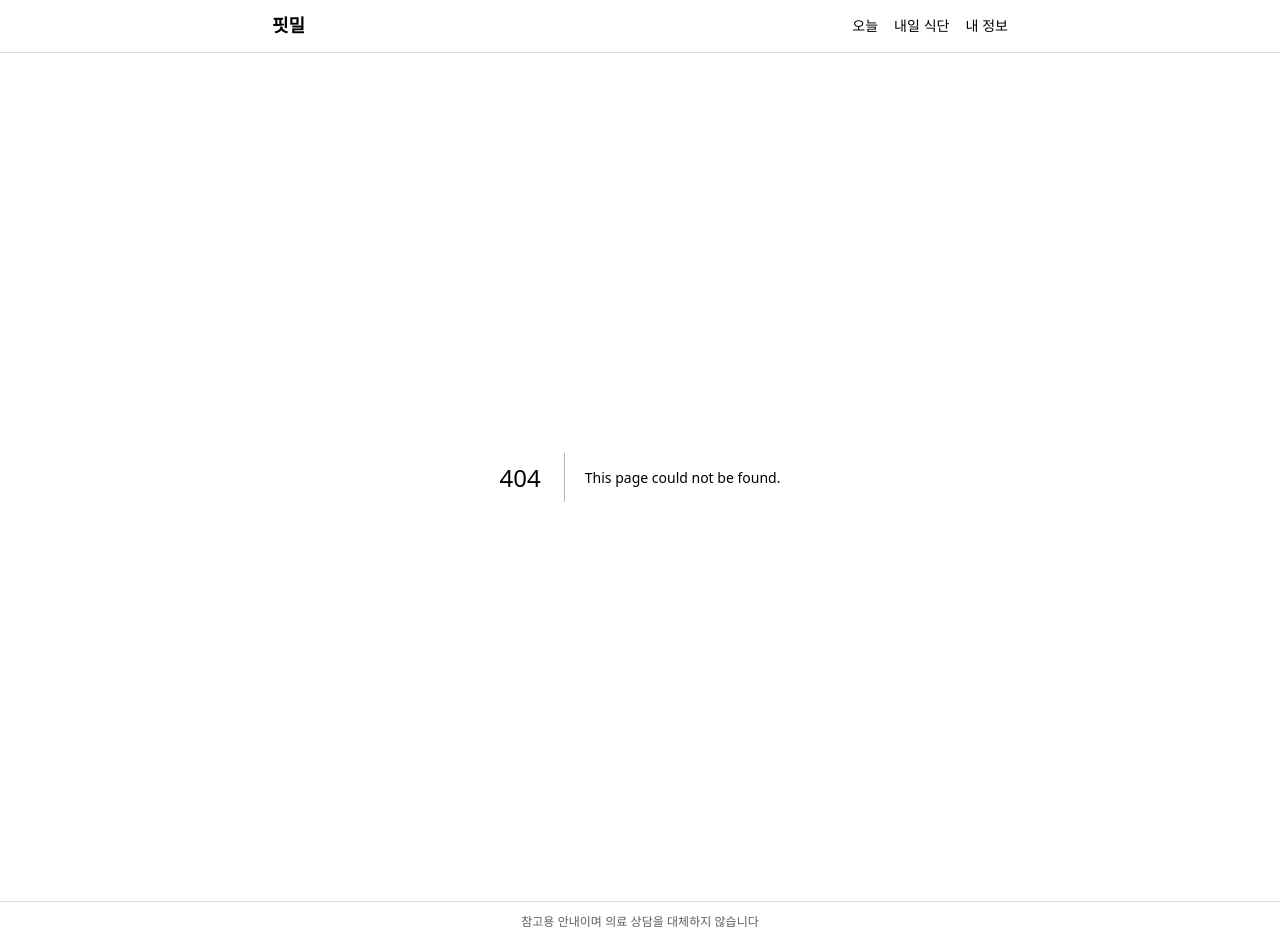
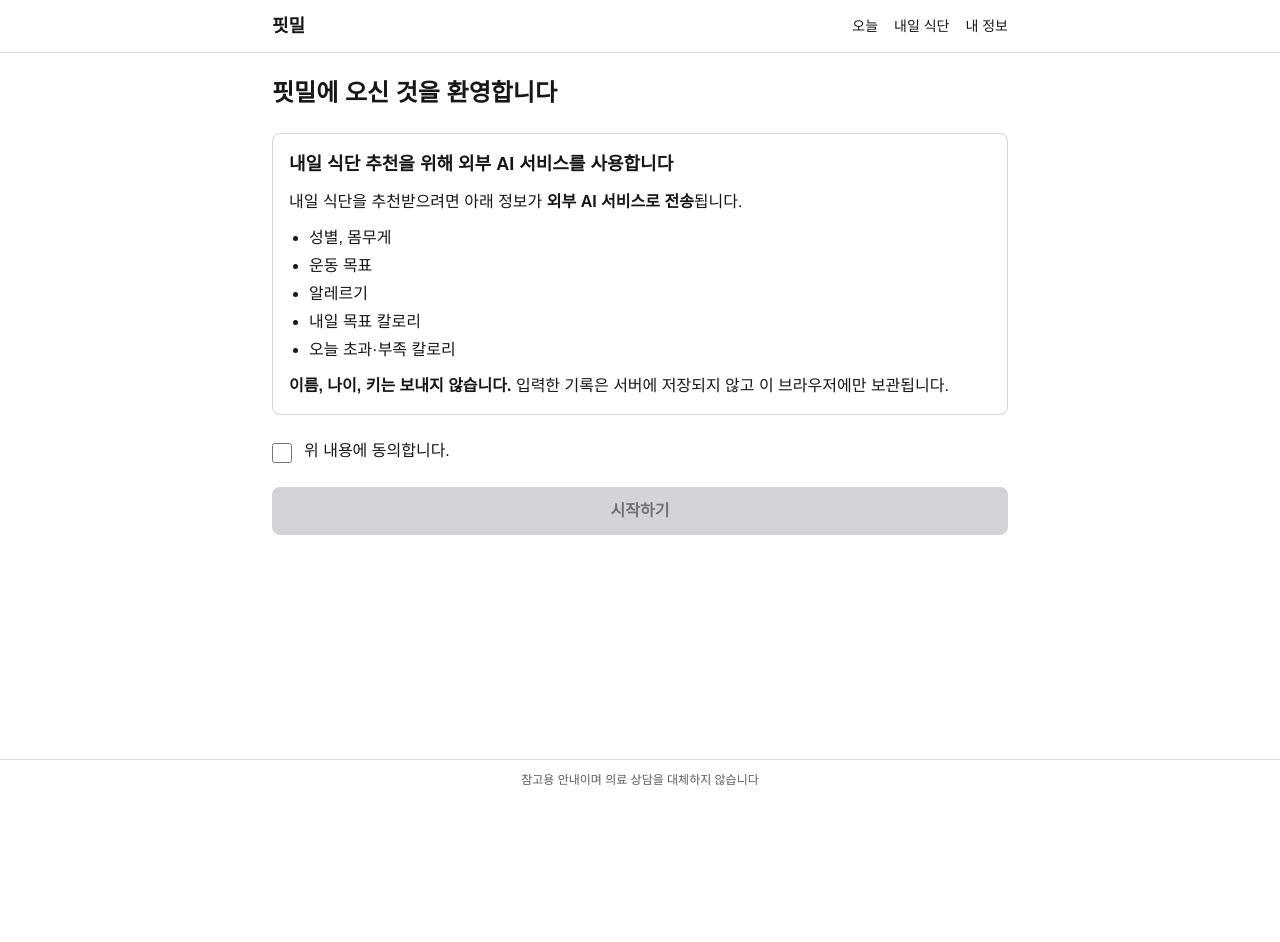
Before and after one commit to ush030801-coder/fitmeal, a Next.js app: page /consent in a window 1280 px wide. Before the commit this address had no page. After the commit the page ends 800 px from the top, so only its background shows below. Built offline with nearby package versions, Linux system fonts and the light colour scheme.

Commit message:
AI 전송 고지·동의 화면과 동의 없을 때 자동 이동 추가 (PLAN 7번)
Co-Authored-By: Claude Sonnet 5.5 <noreply@anthropic.com>

```diff
--- /dev/null
+++ b/app/consent/page.tsx
@@ -0,0 +1,13 @@
+// Design Ref: §5.3 화면 목록 — 동의(/consent): AI 전송 고지, 동의해야 다음으로 이동
+import ConsentForm from "@/components/ConsentForm";
+
+export const metadata = { title: "시작하기 | 핏밀(FitMeal)" };
+
+export default function ConsentPage() {
+  return (
+    <div className="space-y-6">
+      <h1 className="text-2xl font-bold">핏밀에 오신 것을 환영합니다</h1>
+      <ConsentForm />
+    </div>
+  );
+}
--- a/app/layout.tsx
+++ b/app/layout.tsx
@@ -1,6 +1,7 @@
 import type { Metadata } from "next";
 import { Geist, Geist_Mono } from "next/font/google";
 import "./globals.css";
+import ConsentGuard from "@/components/ConsentGuard";
 import DisclaimerFooter from "@/components/DisclaimerFooter";
 import SiteHeader from "@/components/SiteHeader";
 
@@ -28,6 +29,7 @@ export default function RootLayout({ children }: LayoutProps<"/">) {
       className={`${geistSans.variable} ${geistMono.variable} h-full antialiased`}
     >
       <body className="min-h-full flex flex-col">
+        <ConsentGuard />
         <SiteHeader />
         <main className="mx-auto w-full max-w-3xl flex-1 px-4 py-6">
           {children}
--- /dev/null
+++ b/components/ConsentForm.tsx
@@ -0,0 +1,73 @@
+"use client";
+
+// Design Ref: §5.4 동의 화면 — 안내문 + 동의 체크박스 + 시작하기 버튼(체크 전 비활성)
+import { useRouter } from "next/navigation";
+import { useState } from "react";
+import { saveConsent } from "@/lib/storage/consent";
+
+export default function ConsentForm() {
+  const router = useRouter();
+  const [checked, setChecked] = useState(false);
+  const [error, setError] = useState<string | null>(null);
+
+  function handleStart() {
+    const result = saveConsent();
+    if (result.ok) {
+      router.push("/profile");
+    } else {
+      setError(
+        "동의 내용을 이 브라우저에 저장하지 못했습니다. 브라우저의 사이트 데이터 저장 설정을 확인한 뒤 다시 시도해 주세요.",
+      );
+    }
+  }
+
+  return (
+    <div className="space-y-6">
+      <section className="space-y-3 rounded-lg border border-zinc-300 p-4 dark:border-zinc-700">
+        <h2 className="text-lg font-semibold">내일 식단 추천을 위해 외부 AI 서비스를 사용합니다</h2>
+        <p>
+          내일 식단을 추천받으려면 아래 정보가 <strong>외부 AI 서비스로 전송</strong>됩니다.
+        </p>
+        <ul className="list-disc space-y-1 pl-5">
+          <li>성별, 몸무게</li>
+          <li>운동 목표</li>
+          <li>알레르기</li>
+          <li>내일 목표 칼로리</li>
+          <li>오늘 초과·부족 칼로리</li>
+        </ul>
+        <p>
+          <strong>이름, 나이, 키는 보내지 않습니다.</strong> 입력한 기록은 서버에 저장되지 않고
+          이 브라우저에만 보관됩니다.
+        </p>
+      </section>
+
+      <label className="flex cursor-pointer items-start gap-3">
+        <input
+          type="checkbox"
+          checked={checked}
+          onChange={(event) => {
+            setChecked(event.target.checked);
+            setError(null);
+          }}
+          className="mt-1 h-5 w-5"
+        />
+        <span>위 내용에 동의합니다.</span>
+      </label>
+
+      {error && (
+        <p role="alert" className="text-sm text-red-600 dark:text-red-400">
+          {error}
+        </p>
+      )}
+
+      <button
+        type="button"
+        disabled={!checked}
+        onClick={handleStart}
+        className="w-full rounded-lg bg-emerald-600 px-4 py-3 font-semibold text-white disabled:cursor-not-allowed disabled:bg-zinc-300 disabled:text-zinc-500 dark:disabled:bg-zinc-700"
+      >
+        시작하기
+      </button>
+    </div>
+  );
+}
--- /dev/null
+++ b/components/ConsentGuard.tsx
@@ -0,0 +1,19 @@
+"use client";
+
+// Design Ref: §5.2 화면 흐름 — 동의가 없으면 동의 화면으로 자동 이동한다
+import { usePathname, useRouter } from "next/navigation";
+import { useEffect } from "react";
+import { hasConsent } from "@/lib/storage/consent";
+
+export default function ConsentGuard() {
+  const pathname = usePathname();
+  const router = useRouter();
+
+  useEffect(() => {
+    if (pathname !== "/consent" && !hasConsent()) {
+      router.replace("/consent");
+    }
+  }, [pathname, router]);
+
+  return null;
+}
--- /dev/null
+++ b/lib/storage/consent.ts
@@ -0,0 +1,51 @@
+// Design Ref: §3.2 브라우저 저장 위치(`fitmeal:consent`) / §5.4 동의 화면
+// Plan SC: FR-02 — AI 전송 고지에 동의한 사용자만 다음 화면으로 이동한다
+import { getBrowserStore, type KeyValueStore } from "./store";
+
+export const CONSENT_STORAGE_KEY = "fitmeal:consent";
+const CONSENT_VERSION = 1;
+
+// 동의했는지 읽는다. 저장소를 쓸 수 없거나 값이 깨졌으면 "동의 안 함"으로 본다.
+export function hasConsent(
+  store: KeyValueStore | null = getBrowserStore(),
+): boolean {
+  if (!store) return false;
+  try {
+    const text = store.getItem(CONSENT_STORAGE_KEY);
+    if (text === null) return false;
+    const json: unknown = JSON.parse(text);
+    return (
+      typeof json === "object" &&
+      json !== null &&
+      (json as Record<string, unknown>).version === CONSENT_VERSION &&
+      (json as Record<string, unknown>).agreed === true
+    );
+  } catch {
+    return false;
+  }
+}
+
+export type SaveConsentResult =
+  | { ok: true }
+  | { ok: false; reason: "unavailable" | "write_failed" };
+
+// 동의를 저장한다. 실패해도 오류를 던지지 않고 이유를 알려 준다.
+export function saveConsent(
+  store: KeyValueStore | null = getBrowserStore(),
+  now: Date = new Date(),
+): SaveConsentResult {
+  if (!store) return { ok: false, reason: "unavailable" };
+  try {
+    store.setItem(
+      CONSENT_STORAGE_KEY,
+      JSON.stringify({
+        version: CONSENT_VERSION,
+        agreed: true,
+        agreedAt: now.toISOString(),
+      }),
+    );
+    return { ok: true };
+  } catch {
+    return { ok: false, reason: "write_failed" };
+  }
+}
```
Also changed, not shown: 1 other file (tests, documents, lock files or other folders).
